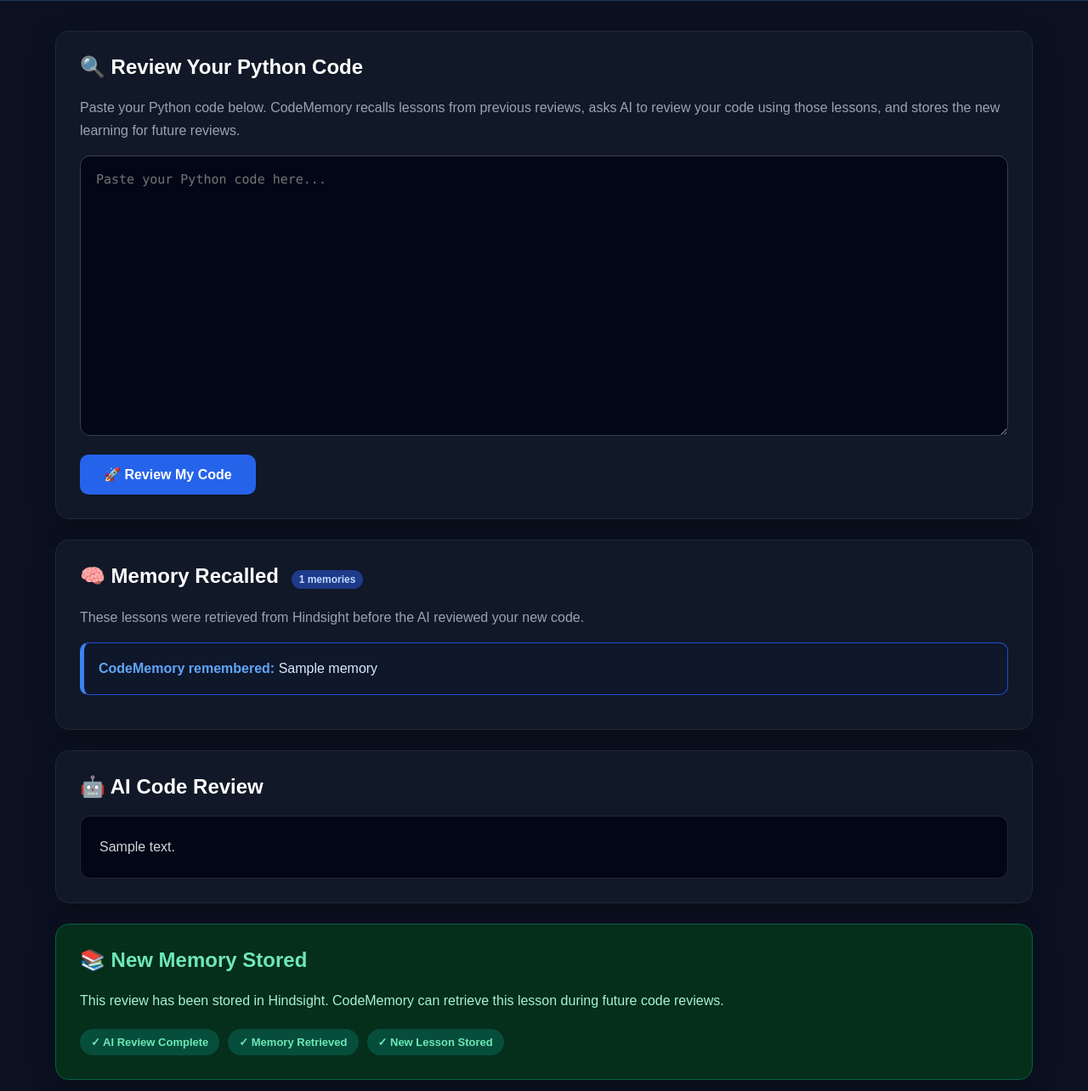
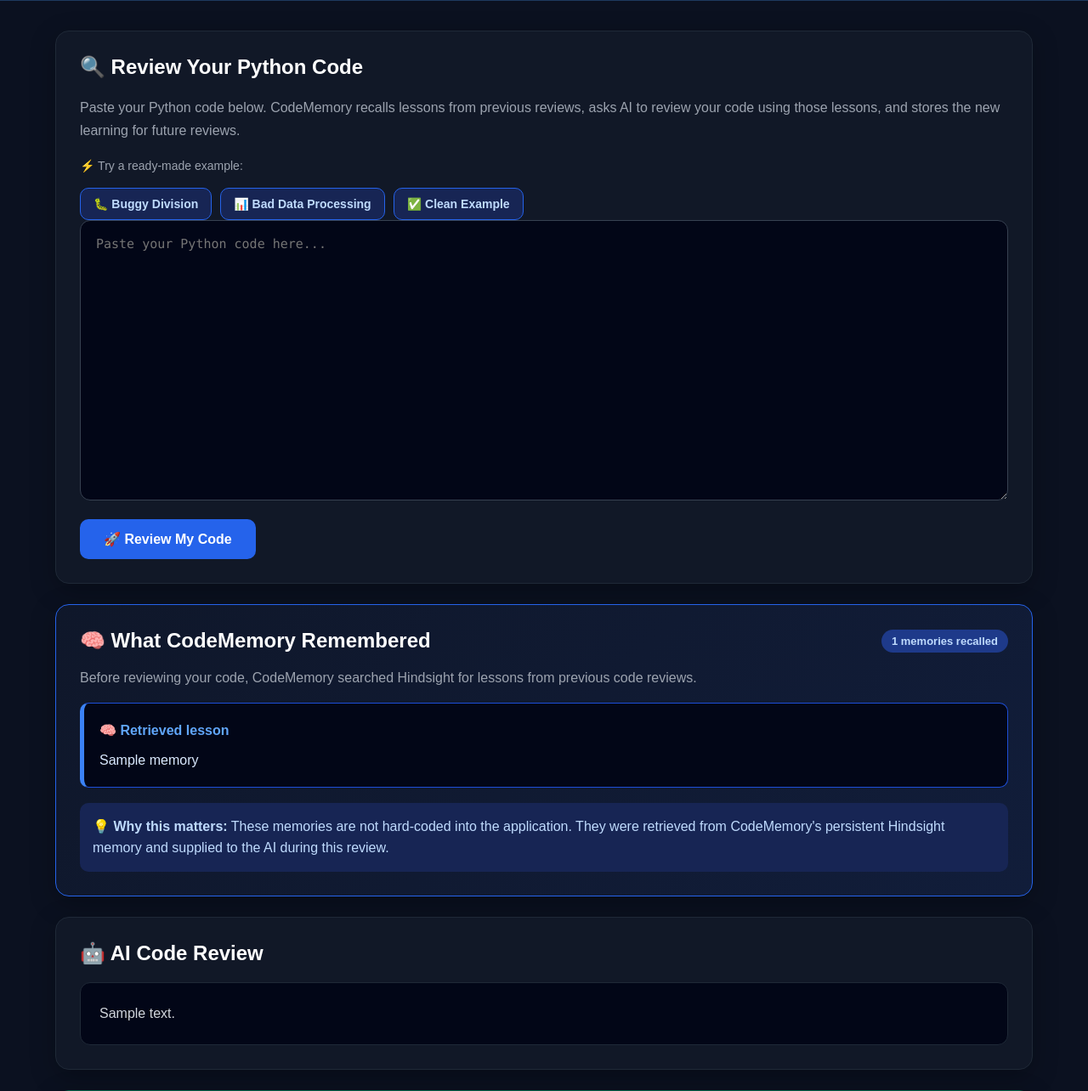
Before and after one commit to neethureddych/codememory, a Flask app: template templates/index.html in a window 1280 px wide. Shown: the part 300-1584 px from the top of the page at 85% size. Run offline with Flask 3, Linux system fonts and the light colour scheme; the template is opened without the code that fills it: most values are stand-ins (such as "Sample title", 1, 10 or a date in 2020); parts of the project's set-up code (start-up, migrations or seed data) failed here and were passed over.

Commit message:
Improve Hindsight memory retrieval

```diff
--- a/app.py
+++ b/app.py
@@ -40,10 +40,10 @@ groq = Groq(api_key=GROQ_API_KEY)
 
 async def review_with_hindsight(code_to_review):
     """
-    Run all Hindsight operations inside one event loop.
+    Recall relevant previous lessons, review new code with AI,
+    and store the new review in Hindsight.
     """
 
-    # Create Hindsight client inside this async operation
     hindsight = Hindsight(
         base_url=HINDSIGHT_API_URL,
         api_key=HINDSIGHT_API_KEY
@@ -51,49 +51,82 @@ async def review_with_hindsight(code_to_review):
 
     try:
 
-        # Recall previous lessons
+        # -----------------------------------------
+        # 1. RECALL CODE-SPECIFIC MEMORY
+        # -----------------------------------------
+
         memory_result = await hindsight.arecall(
             bank_id=BANK_ID,
-            query=(
-                "Find previous code review lessons, recurring mistakes, "
-                "coding preferences, and feedback that could help review "
-                "this new Python code."
-            )
+            query=f"""
+Find previous CodeMemory lessons that are relevant to reviewing
+the following Python code.
+
+Look especially for:
+- similar bugs
+- similar functions
+- previous mistakes
+- coding preferences
+- previous review feedback
+- lessons that could improve this review
+
+New Python code:
+
+{code_to_review}
+"""
         )
 
-        # Convert memories into text
-        memories = [
-            memory.text
-            for memory in memory_result.results
-        ]
+        # -----------------------------------------
+        # REMOVE EXACT DUPLICATES
+        # -----------------------------------------
+
+        unique_memories = []
+
+        for memory in memory_result.results:
+
+            memory_text = memory.text.strip()
+
+            if memory_text and memory_text not in unique_memories:
+                unique_memories.append(memory_text)
+
+            if len(unique_memories) == 5:
+                break
+
+        memories = unique_memories
 
         memory_context = "\n".join(
-            f"- {memory.text}"
-            for memory in memory_result.results
+            f"- {memory}"
+            for memory in memories
         )
 
-        # Ask Groq for the review
+        # -----------------------------------------
+        # 2. ASK GROQ TO REVIEW THE CODE
+        # -----------------------------------------
+
         prompt = f"""
 You are CodeMemory, an AI code review agent that learns from previous reviews.
 
 Your most important job is to use relevant lessons from previous reviews
 when reviewing new code.
 
-Previous CodeMemory lessons:
+Previous CodeMemory lessons retrieved from Hindsight:
+
 {memory_context}
 
 New Python code:
+
 {code_to_review}
 
 Review the new code.
 
 IMPORTANT:
 - Use previous lessons when they are relevant.
-- If a previous lesson applies to this code, explicitly mention:
+- Only mention memories that actually relate to the new code.
+- Do not invent previous lessons.
+- If a previous lesson applies, explicitly say:
   "CodeMemory remembered: ..."
-- Do not invent previous lessons.
 - Identify bugs and risks.
 - Give beginner-friendly explanations.
+- Explain why each important issue matters.
 
 Use these sections:
 
@@ -103,8 +136,8 @@ Use these sections:
 4. IMPROVED CODE
 5. MEMORY LESSON
 
-In MEMORY LESSON, give one short lesson that CodeMemory should remember
-for future code reviews.
+In MEMORY LESSON, give one short and useful lesson that CodeMemory
+should remember for future code reviews.
 """
 
         response = groq.chat.completions.create(
@@ -120,7 +153,10 @@ for future code reviews.
 
         review = response.choices[0].message.content
 
-        # Store the new review in Hindsight
+        # -----------------------------------------
+        # 3. STORE NEW MEMORY
+        # -----------------------------------------
+
         await hindsight.aretain(
             bank_id=BANK_ID,
             content=f"""
@@ -134,11 +170,14 @@ Review:
 """
         )
 
+        # -----------------------------------------
+        # 4. RETURN RESULTS
+        # -----------------------------------------
+
         return review, memories
 
     finally:
 
-        # Close Hindsight inside the same event loop
         await hindsight.aclose()
 
 
@@ -154,7 +193,6 @@ def home():
 
         if code_to_review:
 
-            # Run Hindsight operations in one controlled event loop
             review, memories = asyncio.run(
                 review_with_hindsight(code_to_review)
             )
@@ -162,7 +200,8 @@ def home():
     return render_template(
         "index.html",
         review=review,
-        memories=memories
+        memories=memories,
+        memory_count=len(memories)
     )
 
 
--- a/templates/index.html
+++ b/templates/index.html
@@ -107,12 +107,39 @@
             font-size: 16px;
             font-weight: bold;
             cursor: pointer;
-            transition: 0.2s;
         }
 
         button:hover {
             background: #3b82f6;
-            transform: translateY(-1px);
+        }
+
+        /* EXAMPLES */
+
+        .examples {
+            display: flex;
+            gap: 10px;
+            flex-wrap: wrap;
+            margin-top: 18px;
+        }
+
+        .example-button {
+            margin-top: 0;
+            padding: 10px 15px;
+            background: #172554;
+            border: 1px solid #2563eb;
+            color: #bfdbfe;
+            font-size: 14px;
+        }
+
+        .example-button:hover {
+            background: #1e3a8a;
+        }
+
+        .example-label {
+            color: #9ca3af;
+            font-size: 14px;
+            margin-top: 20px;
+            margin-bottom: 8px;
         }
 
         .flow {
@@ -147,31 +174,62 @@
             line-height: 1.5;
         }
 
+        /* MEMORY */
+
+        .memory-card {
+            background: linear-gradient(135deg, #0f172a, #111d3a);
+            border: 1px solid #2563eb;
+        }
+
+        .memory-title {
+            display: flex;
+            align-items: center;
+            justify-content: space-between;
+            gap: 15px;
+            flex-wrap: wrap;
+        }
+
+        .memory-title h2 {
+            margin-bottom: 0;
+        }
+
+        .memory-count {
+            padding: 6px 12px;
+            border-radius: 20px;
+            background: #1e3a8a;
+            color: #bfdbfe;
+            font-size: 13px;
+            font-weight: bold;
+        }
+
         .memory-box {
-            background: #0f172a;
+            background: #020617;
             border: 1px solid #1d4ed8;
             border-left: 5px solid #3b82f6;
-            padding: 17px;
+            padding: 18px;
             border-radius: 10px;
-            margin-bottom: 12px;
-            line-height: 1.6;
+            margin-top: 14px;
+            line-height: 1.7;
             color: #dbeafe;
         }
 
         .memory-label {
+            display: block;
             color: #60a5fa;
             font-weight: bold;
+            margin-bottom: 7px;
         }
 
-        .memory-count {
-            display: inline-block;
-            margin-left: 8px;
-            padding: 4px 9px;
-            border-radius: 12px;
-            background: #1e3a8a;
+        .memory-explanation {
+            margin-top: 18px;
+            padding: 15px;
+            border-radius: 10px;
+            background: #172554;
             color: #bfdbfe;
-            font-size: 12px;
+            line-height: 1.6;
         }
+
+        /* REVIEW */
 
         .review {
             white-space: pre-wrap;
@@ -183,6 +241,8 @@
             overflow-x: auto;
             color: #d1d5db;
         }
+
+        /* LEARNING */
 
         .learning {
             background: #052e1b;
@@ -212,11 +272,6 @@
             color: #6ee7b7;
             font-size: 13px;
             font-weight: bold;
-        }
-
-        .empty {
-            color: #9ca3af;
-            line-height: 1.7;
         }
 
         .footer {
@@ -280,9 +335,39 @@
                 those lessons, and stores the new learning for future reviews.
             </p>
 
+            <div class="example-label">
+                ⚡ Try a ready-made example:
+            </div>
+
+            <div class="examples">
+
+                <button
+                    type="button"
+                    class="example-button"
+                    onclick="loadExample('division')">
+                    🐛 Buggy Division
+                </button>
+
+                <button
+                    type="button"
+                    class="example-button"
+                    onclick="loadExample('data')">
+                    📊 Bad Data Processing
+                </button>
+
+                <button
+                    type="button"
+                    class="example-button"
+                    onclick="loadExample('clean')">
+                    ✅ Clean Example
+                </button>
+
+            </div>
+
             <form method="POST">
 
                 <textarea
+                    id="codeInput"
                     name="code"
                     placeholder="Paste your Python code here..."
                     required
@@ -306,62 +391,34 @@
             <h2>⚡ How CodeMemory Learns</h2>
 
             <p class="description">
-                Unlike a normal code reviewer, CodeMemory keeps useful
-                lessons from previous reviews and uses them when reviewing
-                new code.
+                CodeMemory keeps useful lessons from previous reviews
+                and uses them when reviewing new code.
             </p>
 
             <div class="flow">
 
                 <div class="flow-item">
-
                     <div class="flow-number">💻</div>
-
                     <strong>1. Submit</strong>
-
-                    <span>
-                        Submit your Python code.
-                    </span>
-
+                    <span>Submit your Python code.</span>
                 </div>
 
+                <div class="flow-item">
+                    <div class="flow-number">🧠</div>
+                    <strong>2. Recall</strong>
+                    <span>Hindsight retrieves relevant past lessons.</span>
+                </div>
 
                 <div class="flow-item">
-
-                    <div class="flow-number">🧠</div>
-
-                    <strong>2. Recall</strong>
-
-                    <span>
-                        Hindsight retrieves relevant past lessons.
-                    </span>
-
+                    <div class="flow-number">🤖</div>
+                    <strong>3. Review</strong>
+                    <span>Groq reviews your code using those lessons.</span>
                 </div>
 
-
                 <div class="flow-item">
-
-                    <div class="flow-number">🤖</div>
-
-                    <strong>3. Review</strong>
-
-                    <span>
-                        Groq reviews your code using those lessons.
-                    </span>
-
-                </div>
-
-
-                <div class="flow-item">
-
                     <div class="flow-number">📚</div>
-
                     <strong>4. Learn</strong>
-
-                    <span>
-                        The new lesson is stored in Hindsight.
-                    </span>
-
+                    <span>The new lesson is stored in Hindsight.</span>
                 </div>
 
             </div>
@@ -375,19 +432,21 @@
 
         {% if memories %}
 
-        <div class="card">
+        <div class="card memory-card">
 
-            <h2>
-                🧠 Memory Recalled
+            <div class="memory-title">
 
-                <span class="memory-count">
-                    {{ memories|length }} memories
-                </span>
-            </h2>
+                <h2>🧠 What CodeMemory Remembered</h2>
+
+                <div class="memory-count">
+                    {{ memory_count }} memories recalled
+                </div>
+
+            </div>
 
             <p class="description">
-                These lessons were retrieved from Hindsight before the AI
-                reviewed your new code.
+                Before reviewing your code, CodeMemory searched Hindsight
+                for lessons from previous code reviews.
             </p>
 
 
@@ -396,7 +455,7 @@
             <div class="memory-box">
 
                 <span class="memory-label">
-                    CodeMemory remembered:
+                    🧠 Retrieved lesson
                 </span>
 
                 {{ memory }}
@@ -404,6 +463,16 @@
             </div>
 
             {% endfor %}
+
+
+            <div class="memory-explanation">
+
+                💡 <strong>Why this matters:</strong>
+                These memories are not hard-coded into the application.
+                They were retrieved from CodeMemory's persistent Hindsight
+                memory and supplied to the AI during this review.
+
+            </div>
 
         </div>
 
@@ -423,7 +492,7 @@
         </div>
 
 
-        <!-- LEARNING RESULT -->
+        <!-- NEW MEMORY -->
 
         <div class="card learning">
 
@@ -465,6 +534,48 @@
 
     </div>
 
+
+    <script>
+
+        function loadExample(example) {
+
+            const codeInput = document.getElementById("codeInput");
+
+            const examples = {
+
+                division: `def divide(a, b):
+    return a / b
+
+print(divide(10, 0))`,
+
+                data: `def calculate_total(numbers):
+    total = 0
+
+    for number in numbers:
+        total += number
+
+    return total
+
+print(calculate_total([10, 20, 30]))`,
+
+                clean: `def calculate_total(numbers: list[float]) -> float:
+    """Return the total of a list of numbers."""
+    return sum(numbers)
+
+
+if __name__ == "__main__":
+    print(calculate_total([10, 20, 30]))`
+
+            };
+
+            codeInput.value = examples[example];
+
+            codeInput.focus();
+
+        }
+
+    </script>
+
 </body>
 
 </html>
```
